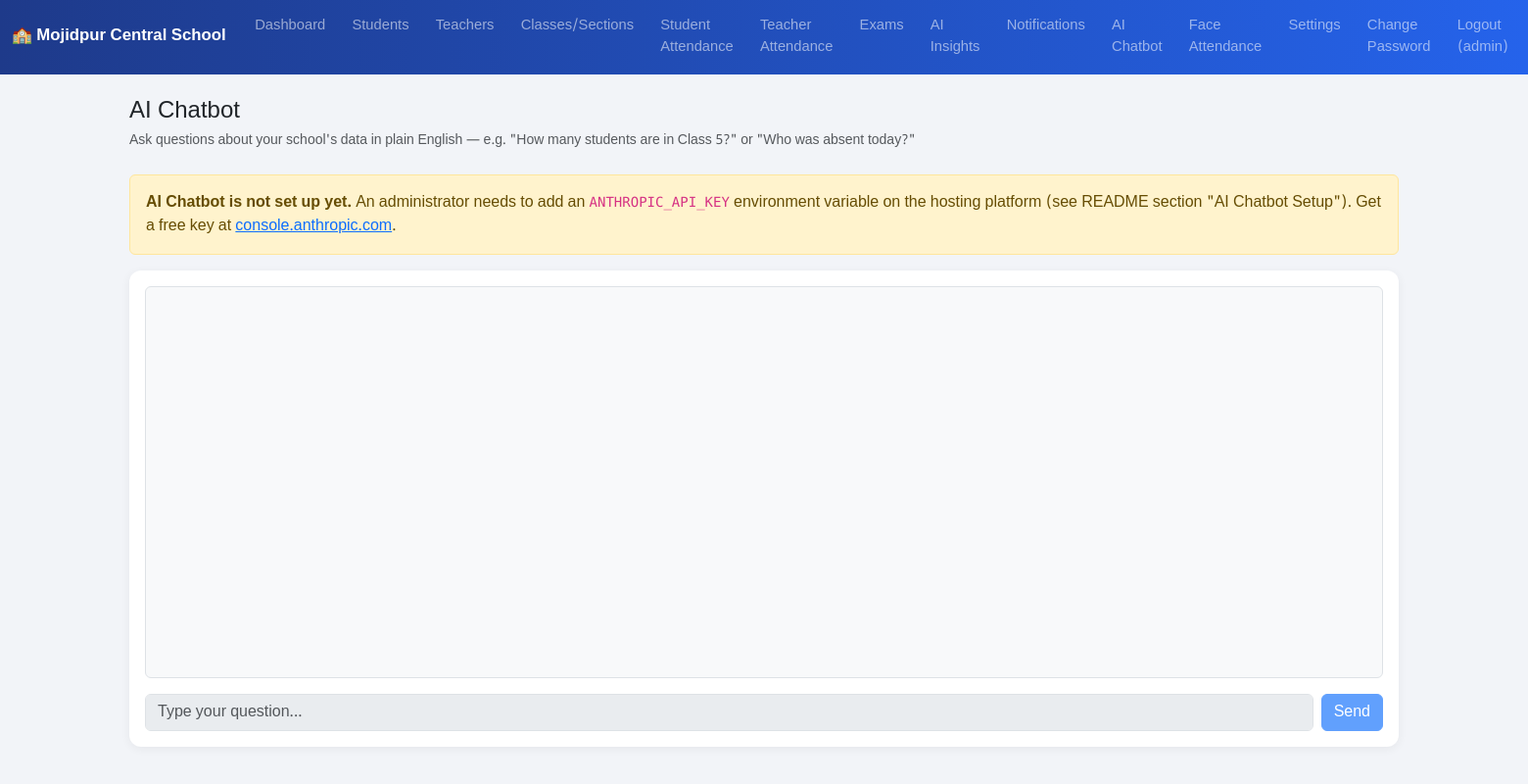
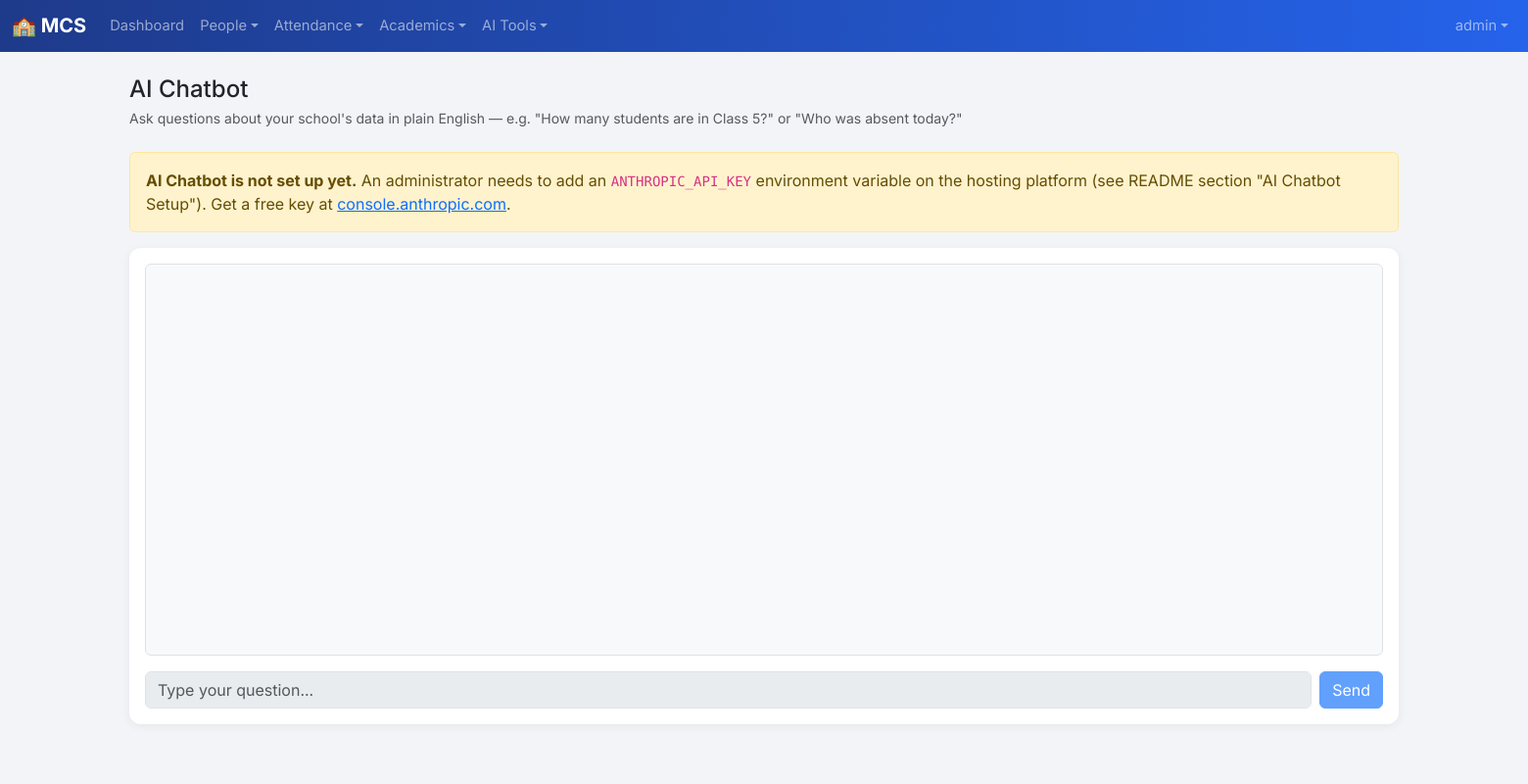
Before and after one commit to kanok121/school-website, a Flask app: page /chatbot in a window 1560 px wide. Shown: the whole page at 98% size. Run offline with Flask 3, Linux system fonts and the light colour scheme; a user stored in the database is signed in.

Commit message:
Add files via upload

```diff
--- a/static/style.css
+++ b/static/style.css
@@ -1,4 +1,9 @@
-* { font-family: 'Noto Sans Bengali', sans-serif; }
+* { font-family: 'Inter', sans-serif; }
+
+html, body {
+  overflow-x: hidden;
+  max-width: 100%;
+}
 
 body {
   background: #f2f4f8;
@@ -6,45 +11,26 @@ body {
 
 .app-navbar {
   background: linear-gradient(90deg, #1e3a8a, #2563eb);
+  padding-top: 0.4rem;
+  padding-bottom: 0.4rem;
 }
 
 .app-navbar .nav-link {
   font-size: 0.92rem;
-  padding: 0.5rem 0.85rem !important;
-  border-radius: 6px;
-  transition: background 0.15s ease;
-}
-
-.app-navbar .nav-link:hover,
-.app-navbar .nav-link:focus {
-  background: rgba(255,255,255,0.12);
-  color: #fff !important;
-}
-
-.app-navbar .dropdown-toggle::after {
-  vertical-align: 0.15em;
+  padding-top: 0.4rem;
+  padding-bottom: 0.4rem;
 }
 
 .app-navbar .dropdown-menu {
+  border-radius: 10px;
   border: none;
-  border-radius: 10px;
-  box-shadow: 0 8px 24px rgba(0,0,0,0.15);
-  padding: 0.4rem;
-  margin-top: 0.35rem;
+  box-shadow: 0 6px 20px rgba(0,0,0,0.15);
+  font-size: 0.9rem;
 }
 
-.app-navbar .dropdown-item {
-  border-radius: 6px;
-  padding: 0.5rem 0.85rem;
-  font-size: 0.92rem;
-}
-
+.app-navbar .dropdown-item:active,
 .app-navbar .dropdown-item:hover {
-  background: #eef2ff;
-}
-
-.app-navbar .navbar-brand {
-  font-size: 1.05rem;
+  background-color: #eef2ff;
 }
 
 .login-body {
--- a/templates/base.html
+++ b/templates/base.html
@@ -16,28 +16,62 @@
 {% if current_user.is_authenticated %}
 <nav class="navbar navbar-expand-lg navbar-dark app-navbar">
   <div class="container-fluid">
-    <a class="navbar-brand fw-bold" href="{{ url_for('dashboard') }}">🏫 Mojidpur Central School</a>
+    <a class="navbar-brand fw-bold" href="{{ url_for('dashboard') }}">🏫 MCS</a>
     <button class="navbar-toggler" type="button" data-bs-toggle="collapse" data-bs-target="#navMenu">
       <span class="navbar-toggler-icon"></span>
     </button>
     <div class="collapse navbar-collapse" id="navMenu">
       <ul class="navbar-nav me-auto">
-        <li class="nav-item"><a class="nav-link" href="{{ url_for('dashboard') }}">Dashboard</a></li>
-        <li class="nav-item"><a class="nav-link" href="{{ url_for('students') }}">Students</a></li>
-        <li class="nav-item"><a class="nav-link" href="{{ url_for('teachers') }}">Teachers</a></li>
-        <li class="nav-item"><a class="nav-link" href="{{ url_for('classes') }}">Classes/Sections</a></li>
-        <li class="nav-item"><a class="nav-link" href="{{ url_for('attendance_students') }}">Student Attendance</a></li>
-        <li class="nav-item"><a class="nav-link" href="{{ url_for('attendance_teachers') }}">Teacher Attendance</a></li>
-        <li class="nav-item"><a class="nav-link" href="{{ url_for('exams') }}">Exams</a></li>
-        <li class="nav-item"><a class="nav-link" href="{{ url_for('insights') }}">AI Insights</a></li>
-        <li class="nav-item"><a class="nav-link" href="{{ url_for('notifications') }}">Notifications</a></li>
-        <li class="nav-item"><a class="nav-link" href="{{ url_for('chatbot_page') }}">AI Chatbot</a></li>
-        <li class="nav-item"><a class="nav-link" href="{{ url_for('face_attendance_page') }}">Face Attendance</a></li>
+        <li class="nav-item">
+          <a class="nav-link" href="{{ url_for('dashboard') }}">Dashboard</a>
+        </li>
+
+        <li class="nav-item dropdown">
+          <a class="nav-link dropdown-toggle" href="#" data-bs-toggle="dropdown">People</a>
+          <ul class="dropdown-menu">
+            <li><a class="dropdown-item" href="{{ url_for('students') }}">Students</a></li>
+            <li><a class="dropdown-item" href="{{ url_for('teachers') }}">Teachers</a></li>
+            <li><a class="dropdown-item" href="{{ url_for('classes') }}">Classes / Sections</a></li>
+          </ul>
+        </li>
+
+        <li class="nav-item dropdown">
+          <a class="nav-link dropdown-toggle" href="#" data-bs-toggle="dropdown">Attendance</a>
+          <ul class="dropdown-menu">
+            <li><a class="dropdown-item" href="{{ url_for('attendance_students') }}">Student Attendance</a></li>
+            <li><a class="dropdown-item" href="{{ url_for('attendance_teachers') }}">Teacher Attendance</a></li>
+            <li><a class="dropdown-item" href="{{ url_for('face_attendance_page') }}">📷 Face Attendance</a></li>
+          </ul>
+        </li>
+
+        <li class="nav-item dropdown">
+          <a class="nav-link dropdown-toggle" href="#" data-bs-toggle="dropdown">Academics</a>
+          <ul class="dropdown-menu">
+            <li><a class="dropdown-item" href="{{ url_for('exams') }}">Exams &amp; Results</a></li>
+            <li><a class="dropdown-item" href="{{ url_for('subjects') }}">Subjects</a></li>
+          </ul>
+        </li>
+
+        <li class="nav-item dropdown">
+          <a class="nav-link dropdown-toggle" href="#" data-bs-toggle="dropdown">AI Tools</a>
+          <ul class="dropdown-menu">
+            <li><a class="dropdown-item" href="{{ url_for('insights') }}">🧠 AI Insights</a></li>
+            <li><a class="dropdown-item" href="{{ url_for('chatbot_page') }}">💬 AI Chatbot</a></li>
+            <li><a class="dropdown-item" href="{{ url_for('notifications') }}">📨 Auto Notifications</a></li>
+          </ul>
+        </li>
       </ul>
+
       <ul class="navbar-nav">
-        <li class="nav-item"><a class="nav-link" href="{{ url_for('settings') }}">Settings</a></li>
-        <li class="nav-item"><a class="nav-link" href="{{ url_for('change_password') }}">Change Password</a></li>
-        <li class="nav-item"><a class="nav-link" href="{{ url_for('logout') }}">Logout ({{ current_user.username }})</a></li>
+        <li class="nav-item dropdown">
+          <a class="nav-link dropdown-toggle" href="#" data-bs-toggle="dropdown">{{ current_user.username }}</a>
+          <ul class="dropdown-menu dropdown-menu-end">
+            <li><a class="dropdown-item" href="{{ url_for('settings') }}">School Settings</a></li>
+            <li><a class="dropdown-item" href="{{ url_for('change_password') }}">Change Password</a></li>
+            <li><hr class="dropdown-divider"></li>
+            <li><a class="dropdown-item" href="{{ url_for('logout') }}">Logout</a></li>
+          </ul>
+        </li>
       </ul>
     </div>
   </div>
```
